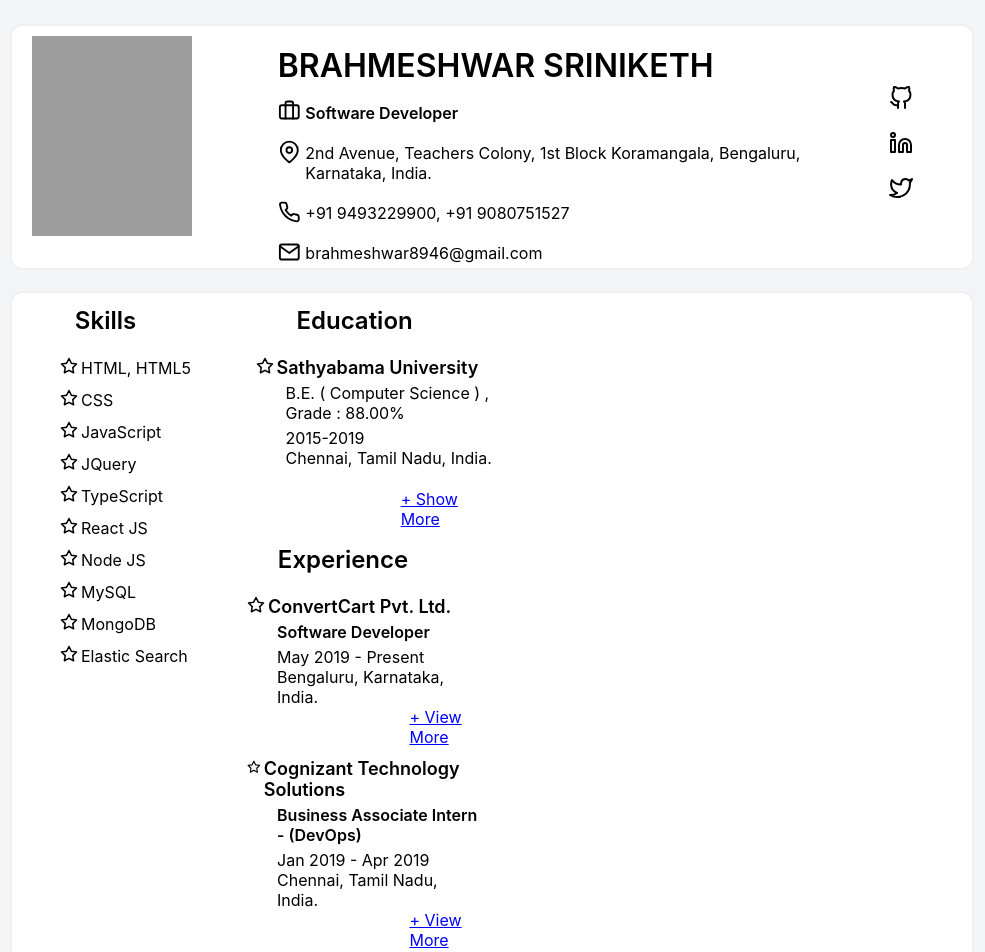
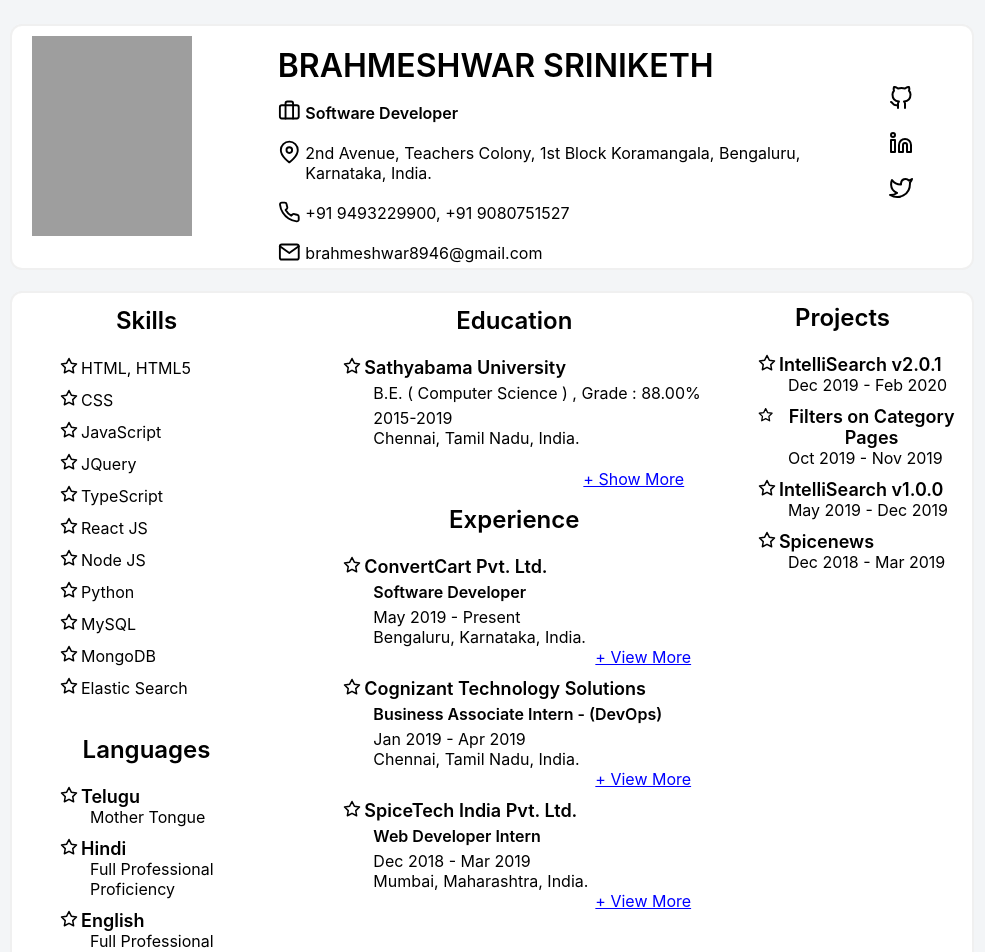
Before and after one commit to tech4techies/resume, a React (Create React App) app: page / in a window 1280 px wide. Shown: the top 952 px of the page, without its empty margins (116-1101 px from the left). Built offline with nearby package versions, Linux system fonts and the light colour scheme; grey boxes are pictures that could not be loaded.

Commit message:
added languages & projects

```diff
--- a/src/ContentBox/ContentBox.tsx
+++ b/src/ContentBox/ContentBox.tsx
@@ -5,6 +5,8 @@
 import Skills from "./Skills/Skills";
 import Education from "./Education/Education";
 import Experience from "./Experience/Experience";
+import Projects from "./Projects/Projects";
+import Languages from "./Languages/Languages";
 
 export const ContentBox = () => {
   return (
@@ -12,17 +14,20 @@
       <FlexCard>
         <FlexBox style={{ flexDirection: "column" }}>
           <Skills />
+          <Languages />
         </FlexBox>
         <FlexBox
           style={{
             flexDirection: "column",
-            width: "30%",
+            width: "50%",
             alignItems: "center",
           }}>
           <Education />
           <Experience />
         </FlexBox>
-        <FlexBox></FlexBox>
+        <FlexBox style={{ textAlign: "center", width: "30%" }}>
+          <Projects />
+        </FlexBox>
       </FlexCard>
     </Fragment>
   );
--- a/src/ContentBox/Experience/Experience.tsx
+++ b/src/ContentBox/Experience/Experience.tsx
@@ -43,12 +43,15 @@
       </Box>
       <Box style={{ marginLeft: 30 }}>{vals.location}.</Box>
       {showResp && (
-        <FlexBox style={{ flexDirection: "column", marginLeft: 30 }}>
+        <FlexBox
+          style={{ flexDirection: "column", marginLeft: 30, width: "80%" }}>
           <Box style={{ fontWeight: "bold" }}>Responsibilites</Box>
           <Fragment>
             <BulletList>
               {vals.responsibilites.map((resp) => (
-                <li key={resp} style={{ fontSize: 14, width: "100%" }}>
+                <li
+                  key={resp}
+                  style={{ padding: 5, fontSize: 14, width: "100%" }}>
                   {resp}
                 </li>
               ))}
@@ -70,7 +73,7 @@
   };
   return (
     <Fragment>
-      <ListBox>
+      <ListBox style={{ width: "100%", marginLeft: "8%" }}>
         <Title> Experience </Title>
         <List>
           {experience.map((exp, index) => {
--- /dev/null
+++ b/src/ContentBox/Languages/Languages.tsx
@@ -0,0 +1,45 @@
+/** @format */
+
+import React from "react";
+import {
+  List,
+  ListBox,
+  ListItem,
+  FlexBox,
+  Box,
+  Title,
+} from "../../components/components";
+import { Config } from "../../config";
+import { StarImage, ListHeading } from "../../components/common";
+
+interface IBoxProps {
+  level: string;
+}
+const ListContentBox: React.FC<IBoxProps> = (props) => {
+  return (
+    <FlexBox style={{ marginLeft: 30, width: "100%" }}>
+      <Box>{props.level}</Box>
+    </FlexBox>
+  );
+};
+export const Languages: React.FC = () => {
+  const { languages } = Config;
+  return (
+    <ListBox>
+      <Title>Languages </Title>
+      <List>
+        {languages.map((language) => (
+          <ListItem key={language.name} style={{ flexDirection: "column" }}>
+            <FlexBox>
+              <StarImage />
+              <ListHeading val={language.name} />
+            </FlexBox>
+            <ListContentBox level={language.proficiency} />
+          </ListItem>
+        ))}
+      </List>
+    </ListBox>
+  );
+};
+
+export default Languages;
--- a/src/ContentBox/Projects/Projects.tsx
+++ b/src/ContentBox/Projects/Projects.tsx
@@ -1,3 +1,43 @@
 /** @format */
 
-import React, { Fragment } from "react";
+import React from "react";
+import { ListHeading, StarImage } from "../../components/common";
+import {
+  Box,
+  FlexBox,
+  List,
+  ListItem,
+  Title,
+} from "../../components/components";
+import { Config } from "../../config";
+
+interface IBoxProps {
+  duration: string;
+}
+const ListContentBox: React.FC<IBoxProps> = (props) => {
+  return (
+    <FlexBox style={{ marginLeft: 30 }}>
+      <Box>{props.duration}</Box>
+    </FlexBox>
+  );
+};
+export const Projects: React.FC = () => {
+  const { projects } = Config;
+  return (
+    <FlexBox style={{ flexDirection: "column" }}>
+      <Title>Projects</Title>
+      <List>
+        {projects.map((project) => (
+          <ListItem style={{ flexDirection: "column" }} key={project.name}>
+            <FlexBox>
+              <StarImage />
+              <ListHeading val={project.name} />
+            </FlexBox>
+            <ListContentBox duration={project.duration} />
+          </ListItem>
+        ))}
+      </List>
+    </FlexBox>
+  );
+};
+export default Projects;
--- a/src/components/common.tsx
+++ b/src/components/common.tsx
@@ -44,8 +44,8 @@
   const val = /Show/gi.test(props.val)
     ? "66%"
     : /Hide/gi.test(props.val)
-    ? "80%"
-    : "70%";
+    ? "70%"
+    : "66%";
   return (
     <div
       style={{
--- a/src/config.ts
+++ b/src/config.ts
@@ -18,6 +18,7 @@
     "TypeScript",
     "React JS",
     "Node JS",
+    "Python",
     "MySQL",
     "MongoDB",
     "Elastic Search",
@@ -83,4 +84,36 @@
       ],
     },
   ],
+  languages: [
+    {
+      name: "Telugu",
+      proficiency: "Mother Tongue",
+    },
+    {
+      name: "Hindi",
+      proficiency: "Full Professional Proficiency",
+    },
+    {
+      name: "English",
+      proficiency: "Full Professional Proficiency",
+    },
+  ],
+  projects: [
+    {
+      name: "IntelliSearch v2.0.1",
+      duration: "Dec 2019 - Feb 2020",
+    },
+    {
+      name: "Filters on Category Pages",
+      duration: "Oct 2019 - Nov 2019",
+    },
+    {
+      name: "IntelliSearch v1.0.0",
+      duration: "May 2019 - Dec 2019",
+    },
+    {
+      name: "Spicenews",
+      duration: "Dec 2018 - Mar 2019",
+    },
+  ],
 };
```
